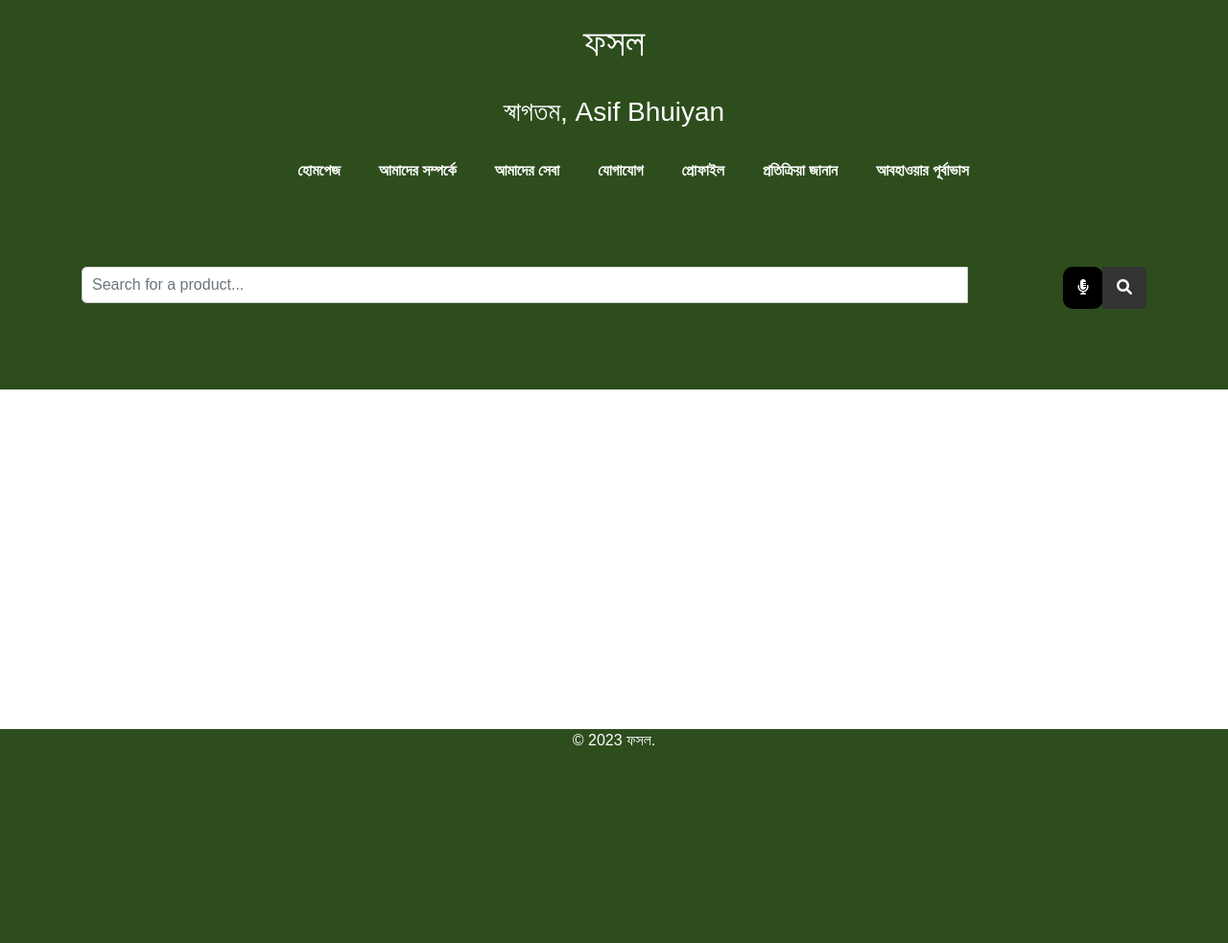
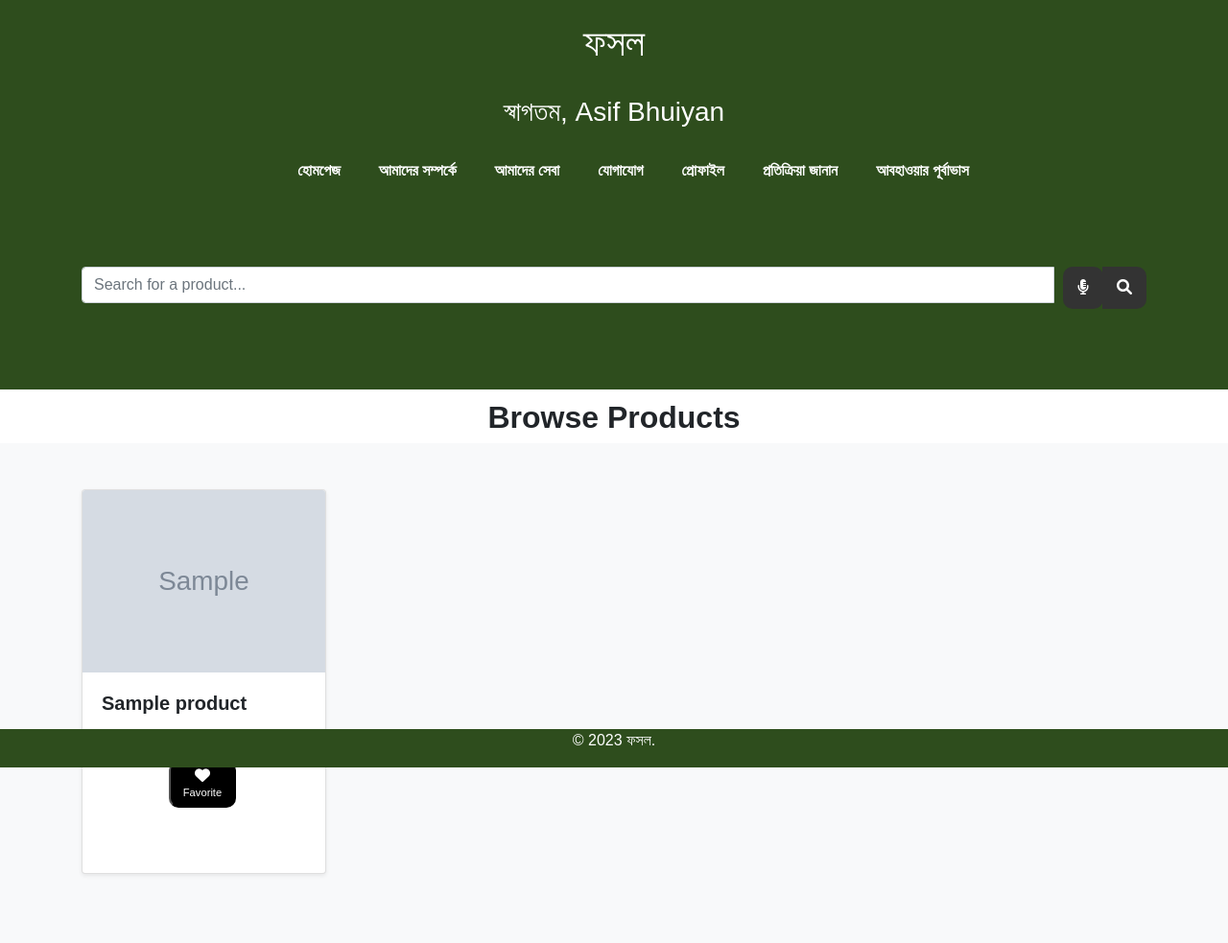
Before and after one commit to rakibul24466/Fosol-CSE499A-and-499B, a PHP site: page /homepage.php in a window 1280 px wide. Shown: the whole page at 96% size. Before the commit the page ends 777 px from the top, so only its background shows below. Run offline with PHP 8.4, Linux system fonts and the light colour scheme; a user stored in the database is signed in; data comes from the database, SQL or seed files in the repository; tables that the repository leaves empty hold one stand-in row (values such as "Sample post"); grey boxes marked "Sample" are stand-in pictures.

Commit message:
Added php content for storing products into favourite file and some other changes

```diff
--- a/homepage.php
+++ b/homepage.php
@@ -18,6 +18,48 @@ if ($result->num_rows > 0) {
     echo "No results for the current user";
 }
 
+$productSql = "SELECT img_src, item_name, price FROM products";
+$productResult = $conn->query($productSql);
+
+// Create an empty array to store product data
+$productData = [];
+
+if ($productResult->num_rows > 0) {
+    // Loop through the product details and store them in the $productData array
+    while ($productRow = $productResult->fetch_assoc()) {
+        $productData[] = $productRow;
+    }
+} else {
+    echo "No products found in the database";
+}
+
+if (isset($_POST['favorite']) && isset($_POST['img_src']) && isset($_POST['item_name']) && isset($_POST['price']) ) {
+    // Get the product details
+    $img_src = $_POST['img_src'];
+    $item_name = $conn->real_escape_string($_POST['item_name']);
+    $price = $_POST['price'];
+
+    // Check if the product is already in the user's favorite list
+    $checkQuery = "SELECT * FROM fav_prod WHERE img_src = '$img_src' AND user_email = '$email'";
+    $checkResult = $conn->query($checkQuery);
+
+    if ($checkResult->num_rows > 0) {
+        $_SESSION['message'] = "$item_name is already in your favorite list!";
+        $_SESSION['msg_type'] = "warning";
+    } else {
+        // Insert the product into the fav_prod table with user's email
+        $insertQuery = "INSERT INTO fav_prod (img_src, item_name, price, user_email) VALUES ('$img_src', '$item_name', $price, '$email')";
+        $result = $conn->query($insertQuery);
+
+        if ($result) {
+        $_SESSION['message'] = "Product added to favourites!";
+        $_SESSION['msg_type'] = "success";
+        } else {
+            $_SESSION['message'] = "Failed to add the product to favorites!";
+            $_SESSION['msg_type'] = "danger";
+    }
+    }
+}
 ?>
 
 <!DOCTYPE html>
@@ -69,28 +111,18 @@ if ($result->num_rows > 0) {
     }
 
     #voiceButton {
-        background-color: #000000;
+        background-color: #333;
         color: white;
         border: none;
         border-radius: 10px;
         cursor: pointer;
     }
-
-    .search-form {
-        display: flex;
-        justify-content: center;
-        margin-top: 1rem;
+    #voiceButton:hover{
+        background-color: #f07422;
     }
-
-    .search-form input[type="text"] {
-        padding: 10px;
-        border: 1px solid #ccc;
-        border-radius: 5px 0 0 5px;
-    }
-
     .search-form button {
         background-color: #333;
-        color: #fff;
+        color: #ffff;
         border: none;
         padding: 10px 15px;
         cursor: pointer;
@@ -100,11 +132,6 @@ if ($result->num_rows > 0) {
         text-align: center;
     }
 
-    .hero p {
-        font-size: 24px;
-        margin-top: 20px;
-    }
-
     .btn {
         display: inline-block;
         padding: 10px;
@@ -112,9 +139,9 @@ if ($result->num_rows > 0) {
         color: #fff;
         text-decoration: none;
         font-weight: bold;
-        border-radius: 5px;
+        border-radius: 10px;
         margin-top: 0px;
-        margin-left: 100px;
+        margin-left: 10px;
         transition: background-color 0.3s;
     }
 
@@ -124,65 +151,6 @@ if ($result->num_rows > 0) {
 
     a:hover {
         color: #f07422;
-    }
-
-    .features {
-        display: flex;
-        justify-content: space-around;
-        padding: 50px 0;
-        background-color: #d3e0c7;
-    }
-
-    .feature {
-        text-align: center;
-    }
-
-    .feature img {
-        max-width: 100%;
-    }
-
-    .feature h2 {
-        font-size: 24px;
-        margin-top: 20px;
-    }
-
-    .products {
-        display: grid;
-        grid-template-columns: repeat(auto-fit, minmax(250px, 1fr));
-        gap: 1rem;
-        padding: 2rem;
-        overflow: scroll;
-    }
-
-    .product {
-        background-color: #fff;
-        border: 1px solid #ddd;
-        padding: 1rem;
-        border-radius: 8px;
-        box-shadow: 0 2px 4px rgba(0, 0, 0, 0.1);
-        text-align: center;
-    }
-
-    .product img {
-        max-width: 100%;
-        height: auto;
-    }
-
-    .product_details {
-        background-color: #d3e0c7;
-    }
-
-    .details {
-        height: 60px;
-        background-color: #2e4d1d;
-        border-radius: 5px;
-        text-align: center;
-        color: rgb(255, 255, 255);
-    }
-
-    #details {
-        text-align: center;
-        margin-left: 30px;
     }
 
     footer {
@@ -196,10 +164,94 @@ if ($result->num_rows > 0) {
         margin-top: 10px;
     }
 
-    .small-input {
-        width: 150px;
+    .product-card {
+            transition: transform 0.2s, box-shadow 0.2s;
         }
 
+        .product-card:hover {
+            transform: translateY(-10px);
+            box-shadow: 0 4px 20px rgba(0, 0, 0, 0.25);
+        }
+        .products h5.card-title {
+            font-weight: 600;
+        }
+
+        .products p.card-text {
+            font-size: 1rem;
+            font-weight: 500;
+        }
+
+        .price-section {
+            display: flex;
+            align-items: center;
+            justify-content: center;
+            /* This will horizontally center the children */
+            gap: 0.5rem;
+        }
+
+        .product-price {
+            font-size: 1rem;
+            font-weight: 500;
+        }
+
+        .fas.fa-money-bill-wave {
+            font-size: 1.2rem;
+            color: green;
+            /* or any other color you prefer */
+        }
+
+        .card-body {
+            display: flex;
+            flex-direction: column;
+            /* stack child elements vertically */
+            justify-content: space-between;
+            /* evenly distribute available space between children */
+        }
+
+        .product-card {
+            position: relative;
+        }
+
+        .icon-btn {
+            color: #ffffff;
+            background-color: #000000;
+            padding: 5px;
+            display: inline-block;
+            text-align: center;
+            border-radius: 10px;
+            transition: all 0.3s ease;
+            text-decoration: none;
+            margin-left: 70px;
+            width: 70px;
+            /* A fixed width to ensure consistency */
+            font-size: 0.7rem;
+        }
+
+        .icon-btn i {
+            display: block;
+            /* This makes the icon appear above the text */
+            margin-bottom: 2px;
+            /* Space between the icon and the text */
+            font-size: 1rem;
+        }
+
+        .icon-btn:hover {
+            background-color: #f07422;
+            /* Darker gray on hover */
+        }
+
+        .icon-btn:hover,
+        .icon-btn:hover i {
+            color: #ffffff;
+            /* Keeps the text and the icon white on hover */
+            text-decoration: none;
+        }
+
+        #ttl{
+            text-align: center;
+            padding-top: 10px;
+            font-weight: bold;
+        }
 </style>
 
 <body>
@@ -236,77 +288,44 @@ if ($result->num_rows > 0) {
     </section>
 
     </header>
+    <h2 id="ttl">Browse Products</h2>
+    <section class="products bg-light py-5">
+    <div class="container">
+        <div class="row">
+            <?php foreach ($productData as $product) { ?>
+                <div class="col-md-3 col-sm-6 mb-4">
+                    <div class="product-card card h-100 shadow-sm">
+                        <img src="<?php echo $product['img_src']; ?>" alt="<?php echo $product['item_name']; ?>" class="card-img-top">
+                        <div class="card-body d-flex flex-column">
+                            <h5 class="card-title mb-3"><?php echo $product['item_name']; ?></h5>
 
-    <!--
+                            <div class="bottom-section">
+                                <div class="price-section mb-2">
+                                    <i class="fas fa-money-bill-wave"></i>
+                                    <span class="product-price"><?php echo $product['price']; ?>৳</span>
+                                </div>
+                                <div class="d-flex justify-content-between align-items-center mb-5">
 
-    <div class="details">
-        <h2 style="padding-top: 10px;" id="details">পণ্যের বিবরণ</h2>
-    </div>
-    <div class="product_details">
-        <section class="products">
-            <div class="product">
-                <img src="/img/apple.jpeg" alt="Loading">
-                <h2>আপেল</h2>
+                                    <form action="homepage.php" method="post">
+                                        <input type="hidden" name="img_src" value="<?php echo $product['img_src']; ?>">
+                                        <input type="hidden" name="item_name" value="<?php echo $product['item_name']; ?>">
+                                        <input type="hidden" name="price" value="<?php echo $product['price']; ?>">
+                                        <button type="submit" name="favorite" title="Favorite" class="icon-btn">
+                                            <i class="fas fa-heart"></i>
+                                            Favorite
+                                        </button>
+                                    </form>
 
                                 </div>
-            <div class="product">
-                <img src="/img/banana.jpeg" alt="Loading">
-                <h2>কলা</h2>
-
                             </div>
-            <div class="product">
-                <img src="/img/orange.jpeg" alt="Loading">
-                <h2>কমলা</h2>
-
                         </div>
-            <div class="product">
-                <img src="/img/strawberry.jpeg" alt="Loading">
-                <h2>স্ট্রবেরি</h2>
-
                     </div>
-            <div class="product">
-                <img src="/img/grape.jpeg" alt="Loading">
-                <h2>আঙ্গুর</h2>
-
                 </div>
-            <div class="product">
-                <img src="/img/watermelone.jpeg" alt="Loading">
-                <h2>তরমুজ</h2>
-
+            <?php } ?>
         </div>
-            <div class="product">
-                <img src="/img/mango.jpeg" alt="Loading">
-                <h2>আম</h2>
-
-            </div>
-            <div class="product">
-                <img src="/img/pineapple.jpeg" alt="Loading">
-                <h2>আনারস</h2>
-
-            </div>
-            <div class="product">
-                <img src="/img/lemon.jpeg" alt="Loading">
-                <h2>লেবু</h2>
-
-            </div>
-            <div class="product">
-                <img src="/img/papaya.jpeg" alt="Loading">
-                <h2>পেঁপে</h2>
-
-            </div>
-            <div class="product">
-                <img src="/img/blueberry.jpeg" alt="Loading">
-                <h2>বিলবেরী </h2>
-
-            </div>
-            <div class="product">
-                <img src="/img/pear.jpeg" alt="Loading">
-                <h2>নাশপাতি</h2>
-
     </div>
 </section>
-    </div>
-    -->
+
     <footer>
         <p>&copy; 2023 ফসল.</p>
     </footer>
```
Lines whose indentation alone changed are shown as unchanged.
